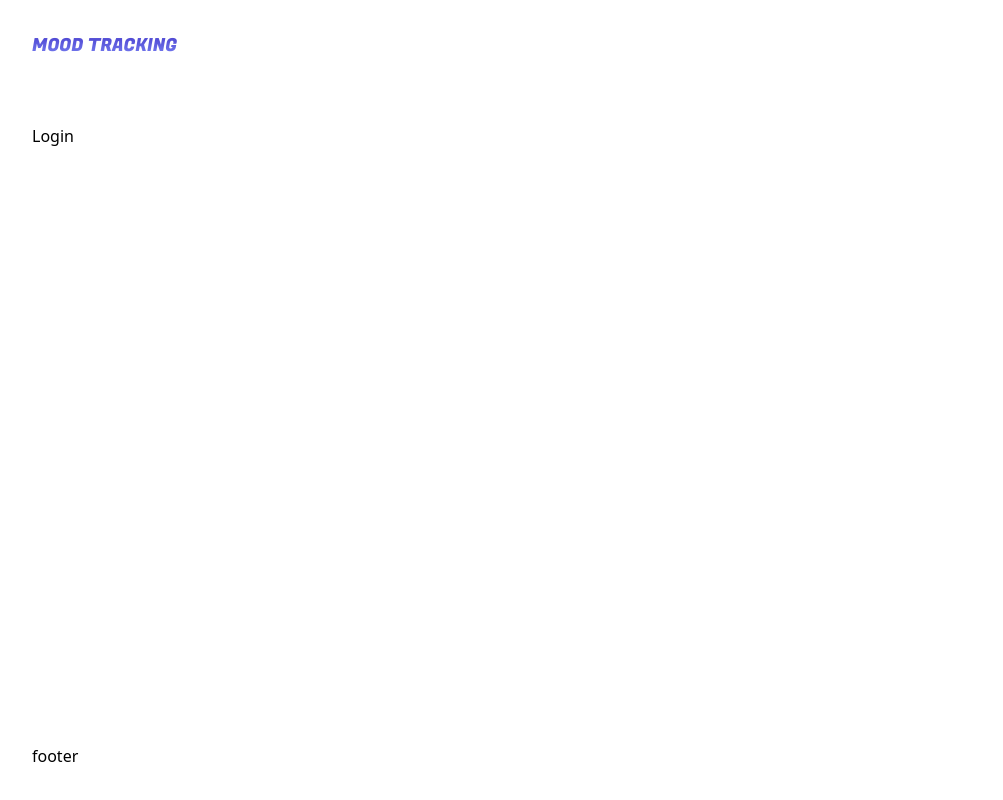
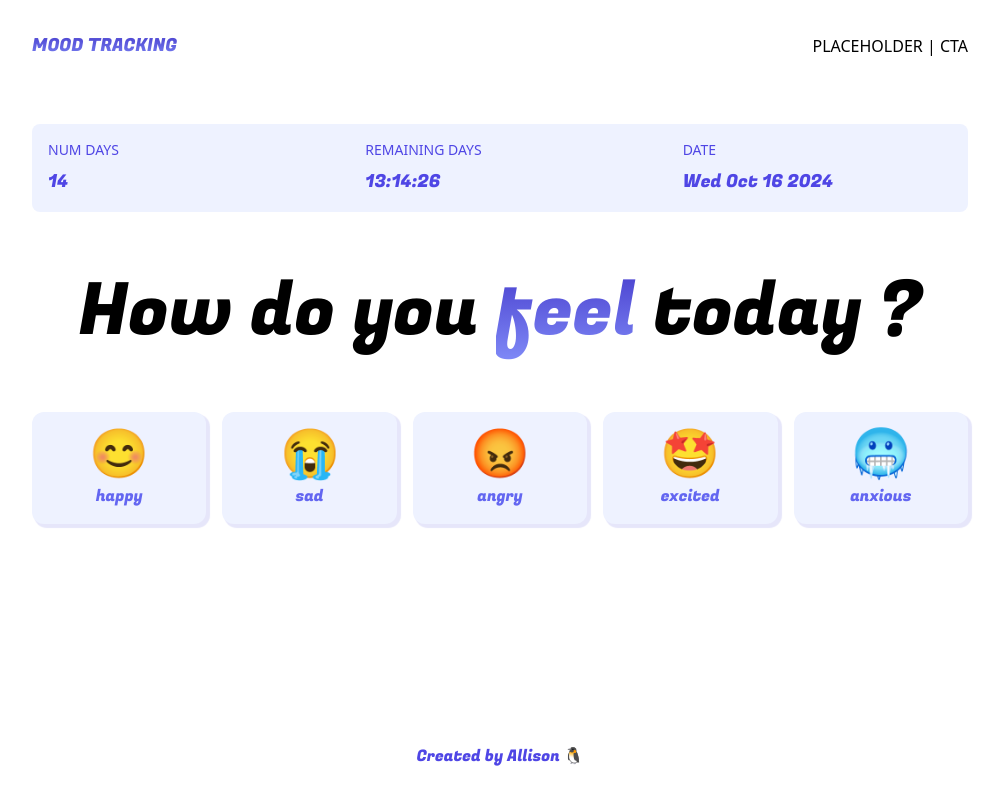
Before and after one commit to laijiayu/MoodTrack, a Next.js app: page /dashboard in a window 1280 px wide. Shown: the whole page, without its empty margins (140-1143 px from the left). Built offline with nearby package versions, Linux system fonts and the light colour scheme.

Commit message:
pages and components styling

```diff
--- a/app/dashboard/page.js
+++ b/app/dashboard/page.js
@@ -7,7 +7,7 @@ export const metadata = {
 }
 
 export default function DashboardPage() {
-  const isAuthenticated = false
+  const isAuthenticated = true
 
   let children = <Login />
 
--- a/app/globals.css
+++ b/app/globals.css
@@ -8,3 +8,12 @@
   background-clip: text;
   -webkit-text-fill-color: transparent;
 }
+
+.purpleShadow {
+  box-shadow: 3px 3px 1px 1px lavender;
+}
+
+.purpleShadow:hover {
+  transform: translate(3px, 3px);
+  box-shadow: 0px 0px 1px 1px lavender;
+}
--- a/app/layout.js
+++ b/app/layout.js
@@ -13,10 +13,15 @@ export default function RootLayout({ children }) {
   const header = (
     <header className="p-4 sm:p-8 flex items-center justify-between gap-4">
       <h1 className={"text-base sm:text-lg textGradient " + fugazOne.className}>MOOD TRACKING</h1>
+      <div className="flex items-center justify-between">PLACEHOLDER | CTA</div>
     </header>
   )
 
-  const footer = <footer className="p-4 sm:p-8">footer</footer>
+  const footer = (
+    <footer className="p-4 sm:p-8 grid place-items-center">
+      <p className={"text-indigo-600 " + fugazOne.className}>Created by Allison 🐧</p>
+    </footer>
+  )
   return (
     <html lang="en">
       <body
--- a/components/Button.js
+++ b/components/Button.js
@@ -4,12 +4,13 @@ import { Fugaz_One } from "next/font/google"
 const fugazOne = Fugaz_One({ subsets: ["latin"], weight: ["400"] })
 
 export default function Button(props) {
-  const { text, dark } = props
+  const { text, dark, full } = props
   return (
     <button
       className={
         "rounded-full overflow-hidden duration-200 hover:opacity-60 border-2 border-solid border-indigo-600 " +
-        (dark ? "text-white bg-indigo-600" : "text-indigo-600")
+        (dark ? "text-white bg-indigo-600" : "text-indigo-600") +
+        (full ? "grid place-items-center w-full" : " ")
       }
     >
       <p className={"px-6 sm:px-10 whitespace-normal py-2 sm:py-3 " + fugazOne.className}>{text}</p>
--- /dev/null
+++ b/components/Calendar.js
@@ -0,0 +1,5 @@
+import React from "react"
+
+export default function Calendar() {
+  return <div>Calendar</div>
+}
--- a/components/Dashboard.js
+++ b/components/Dashboard.js
@@ -1,5 +1,55 @@
 import React from "react"
+import { Fugaz_One } from "next/font/google"
+
+const fugazOne = Fugaz_One({ subsets: ["latin"], weight: ["400"] })
 
 export default function Dashboard() {
-  return <div>Dashboard</div>
+  const status = {
+    num_days: 14,
+    remaining_days: "13:14:26",
+    date: new Date().toDateString(),
+  }
+
+  const moods = {
+    happy: "😊",
+    sad: "😭",
+    angry: "😡",
+    excited: "🤩",
+    anxious: "🥶",
+  }
+
+  return (
+    <div className="flex flex-1 flex-col gap-8 sm:gap-10 md:gap-16">
+      <div className="grid grid-cols-3 bg-indigo-50 text-indigo-600 rounded-lg gap-4">
+        {Object.keys(status).map((state, index) => {
+          console.log("state", status[state])
+          return (
+            <div key={index} className="p-4 flex flex-col gap-1 sm:gap-2">
+              <p className="text-xs sm:text-sm uppercase font-medium truncate ">{state.replaceAll("_", " ")}</p>
+              <p className={"font-base sm:text-lg truncate " + fugazOne.className}>{status[state]}</p>
+            </div>
+          )
+        })}
+      </div>
+      <h4 className={"text-5xl sm:text-6xl md:text-7xl text-center " + fugazOne.className}>
+        How do you <span className="textGradient">feel</span> today ?
+      </h4>
+
+      <div className="flex items-stretch flex-wrap gap-4">
+        {Object.keys(moods).map((mood, index) => {
+          return (
+            <button
+              key={index}
+              className={
+                "purpleShadow p-4 px-5 rounded-xl duration-200 bg-indigo-50 hover:bg-indigo-100 text-center flex flex-col items-center gap-2 flex-1 "
+              }
+            >
+              <p className="text-3xl sm:text-4xl md:text-5xl">{moods[mood]}</p>
+              <p className={"text-indigo-500 text-xs sm:text-sm md:text-base " + fugazOne.className}>{mood}</p>
+            </button>
+          )
+        })}
+      </div>
+    </div>
+  )
 }
--- a/components/Hero.js
+++ b/components/Hero.js
@@ -1,6 +1,7 @@
 import React from "react"
 import { Fugaz_One } from "next/font/google"
 import Button from "./Button"
+import Calendar from "./Calendar"
 
 const fugazOne = Fugaz_One({ subsets: ["latin"], weight: ["400"] })
 
@@ -19,6 +20,7 @@ export default function Hero() {
         <Button text="Login" />
         <Button text="Sign Up" dark />
       </div>
+      <Calendar />
     </div>
   )
 }
--- a/components/Login.js
+++ b/components/Login.js
@@ -1,5 +1,28 @@
 import React from "react"
+import Button from "./Button"
+import { Fugaz_One } from "next/font/google"
+
+const fugazOne = Fugaz_One({ subsets: ["latin"], weight: ["400"] })
 
 export default function Login() {
-  return <div>Login</div>
+  return (
+    <div className="flex flex-col flex-1 justify-center items-center gap-4">
+      <h3 className={"text-3xl sm:text-4xl md:text-5xl " + fugazOne.className}>Login / Sign Up</h3>
+      <input
+        placeholder="Email"
+        className="rounded-full border-solid border-indigo-400 border max-w-[400px] w-full mx-auto px-6 sm:px-10 py-2 sm:py-3 hover:border-indigo-600 focus:border-indigo-600 outline-none duration-200"
+      />
+      <input
+        placeholder="Password"
+        type="password"
+        className="rounded-full border-solid border-indigo-400 border max-w-[400px] w-full mx-auto px-6 sm:px-10 py-2 sm:py-3 hover:border-indigo-600 focus:border-indigo-600 outline-none duration-200"
+      />
+      <div className="max-w-[400px] w-full mx-auto">
+        <Button text="Submit" full className={" " + fugazOne.className} />
+      </div>
+      <p>
+        Don&#39;t have an account? <span className={"text-indigo-600 " + fugazOne.className}>Sign Up</span>
+      </p>
+    </div>
+  )
 }
```
